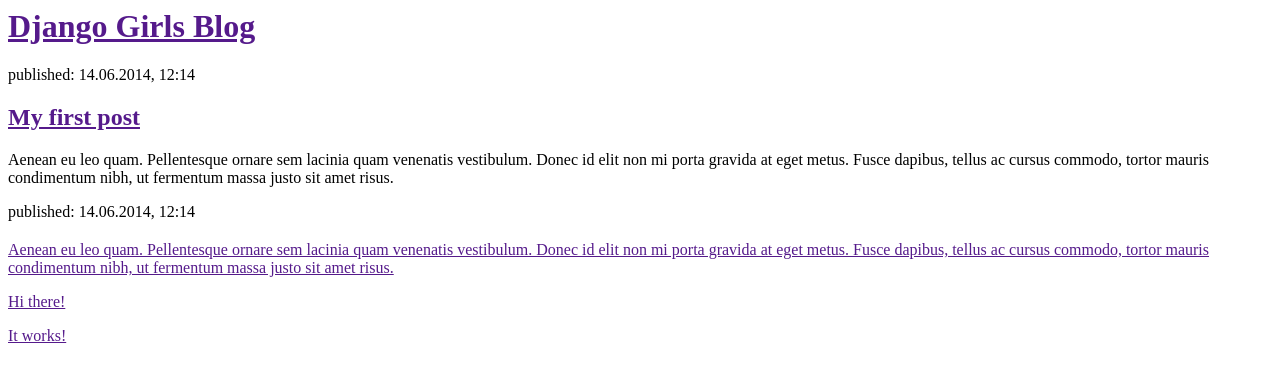
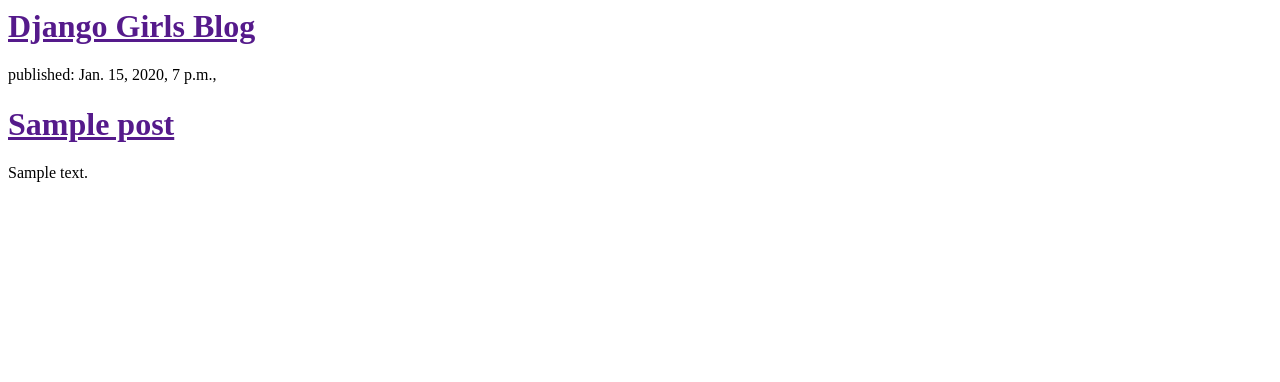
Before and after one commit to fmddyb/my-first-blog, a Django app: page / in a window 1280 px wide. Shown: the top 382 px of the page. Run offline with Django 3.2, Linux system fonts and the light colour scheme; tables that the repository leaves empty hold one stand-in row (values such as "Sample post").

Commit message:
Modified templates to display posts from database.

```diff
--- a/blog/templates/blog/post_list.html
+++ b/blog/templates/blog/post_list.html
@@ -6,17 +6,12 @@
    <div>
      <h1><a Href=''>Django Girls Blog</a></h1>
    </div>
-   <div>
-     <p>published:  14.06.2014, 12:14</p>
-     <h2><a href="">My first post</a></h2>
-     <p>Aenean eu leo quam. Pellentesque ornare sem lacinia quam venenatis vestibulum. Donec id elit non mi porta gravida at eget metus. Fusce dapibus, tellus ac cursus commodo, tortor mauris condimentum nibh, ut fermentum massa justo sit amet risus.</p>
+   {% for post in posts %}
+    <div>
+     <p>published:  {{ post.published_date }},</p>
+     <h1><a href="">{{ post.title }}</a></h1>
+     <p>{{ post.text|linebreaks }}</p>
     </div>
-    <div>
-      <p>published: 14.06.2014, 12:14</p>
-      <h2><a href=""My second post</a></h2>
-      <p>Aenean eu leo quam. Pellentesque ornare sem lacinia quam venenatis vestibulum. Donec id elit non mi porta gravida at eget metus. Fusce dapibus, tellus ac cursus commodo, tortor mauris condimentum nibh, ut fermentum massa justo sit amet risus.</p>
-    </div>
-   <p>Hi there!</p>
-   <p>It works!</p>
+   {% endfor %}
  </body>
 </html>
--- a/blog/views.py
+++ b/blog/views.py
@@ -1,4 +1,6 @@
 from django.shortcuts import render
-
+from django.utils import timezone
+from .models import Post
 def post_list(request):
-    return render(request, 'blog/post_list.html',{})
+    posts = Post.objects.order_by('published_date')
+    return render(request, 'blog/post_list.html', {'posts': posts})
```
